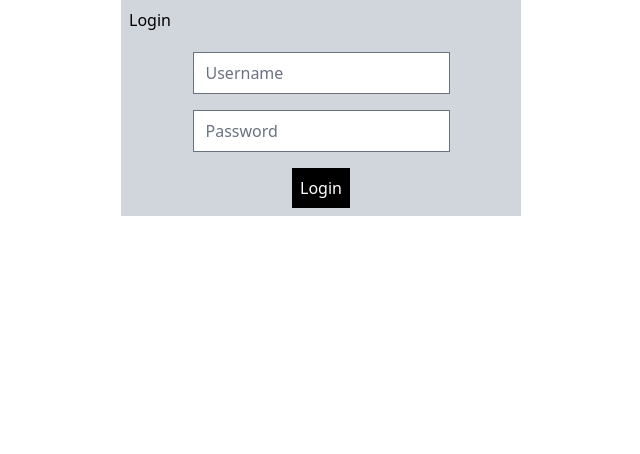
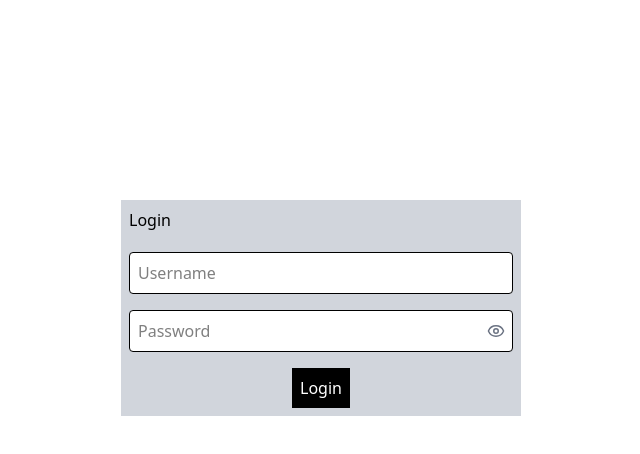
Before and after one commit to manuel-crispino/iot-sensors-app, a SvelteKit app: page /login in a window 1280 px wide. Shown: the top 454 px of the page, without its empty margins (319-959 px from the left). Built offline with nearby package versions, Linux system fonts and the light colour scheme.

Commit message:
feature: login UI components

```diff
--- a/package.json
+++ b/package.json
@@ -21,7 +21,6 @@
 		"@sveltejs/adapter-auto": "^6.1.0",
 		"@sveltejs/kit": "^2.43.2",
 		"@sveltejs/vite-plugin-svelte": "^6.2.0",
-		"@tailwindcss/forms": "^0.5.10",
 		"@tailwindcss/vite": "^4.1.13",
 		"@types/node": "^22",
 		"@vitest/browser": "^3.2.4",
@@ -43,6 +42,7 @@
 		"vitest-browser-svelte": "^1.1.0"
 	},
 	"dependencies": {
+		"lucide-svelte": "^0.546.0",
 		"nats.ws": "^1.30.3",
 		"uuid": "^13.0.0"
 	}
--- a/src/app.css
+++ b/src/app.css
@@ -1,2 +1 @@
 @import 'tailwindcss';
-@plugin '@tailwindcss/forms';
--- /dev/null
+++ b/src/domain/form.ts
@@ -0,0 +1,16 @@
+// src/domain/form.ts
+export type AutoCompleteType =
+  | 'on'
+  | 'off'
+  | 'username'
+  | 'current-password'
+  | 'new-password'
+  | 'email'
+  | 'name'
+  | 'given-name'
+  | 'family-name'
+  | 'tel'
+  | 'address-line1'
+  | 'address-line2'
+  | 'country'
+  | 'postal-code';
--- /dev/null
+++ b/src/lib/components/common/Button.svelte
@@ -0,0 +1,14 @@
+<script lang="ts">
+  // props
+  export let text: string | undefined;
+  export let type: "button" | "submit" | "reset" = "button"; // default type
+  export let onClick: (() => void) | undefined = undefined;
+</script>
+
+<button
+    type={type}
+    onclick={onClick}
+    class="bg-black text-white dark:bg-white dark:text-black p-2 hover:cursor-pointer hover:bg-gray-200 hover:text-black"
+>
+    {text}
+</button>
--- /dev/null
+++ b/src/lib/components/common/Input.svelte
@@ -0,0 +1,38 @@
+<script lang="ts">
+  import type { AutoCompleteType } from '$domain/form';
+  import { Eye, EyeOff } from 'lucide-svelte';
+
+  export let value: string = '';
+  export let placeholder: string = '';
+  export let type: 'text' | 'password' | 'email' | 'number' = 'text';
+  export let autocomplete: AutoCompleteType = 'off';
+  export let required: boolean = false;
+
+  let showPassword = false;
+</script>
+
+<div class="relative w-full">
+  <input
+    type={type === 'password' && showPassword ? 'text' : type}
+    placeholder={placeholder}
+    bind:value={value}
+    autocomplete={autocomplete}
+    {required}
+    class="p-2 border bg-white rounded w-full pr-10 focus:outline-none focus:ring-2 focus:ring-blue-500"
+  />
+
+  {#if type === 'password'}
+    <button
+      type="button"
+      on:click={() => (showPassword = !showPassword)}
+      class="absolute right-2 top-1/2 -translate-y-1/2 text-gray-500 hover:text-gray-800"
+      aria-label="Toggle password visibility"
+    >
+      {#if showPassword}
+        <EyeOff size={18} />
+      {:else}
+        <Eye size={18} />
+      {/if}
+    </button>
+  {/if}
+</div>
--- a/src/routes/+layout.svelte
+++ b/src/routes/+layout.svelte
@@ -9,4 +9,6 @@
 <svelte:head>
 	<link rel="icon" href={favicon} />
 </svelte:head>
+<div class="pt-50">
 {@render children?.()}
+</div>
--- a/src/routes/dashboard/+page.svelte
+++ b/src/routes/dashboard/+page.svelte
@@ -2,6 +2,7 @@
 import { authStore, logout } from '$stores/authStore';
 import { onMount } from 'svelte';
 import { goto } from '$app/navigation';
+import Button from '$lib/components/common/Button.svelte';
 
 onMount(() => {
   authStore.subscribe((state) => {
@@ -15,8 +16,10 @@ function handleLogout() {
 }
 </script>
 
+<div class="flex flex-col items-center ">
 <h1 class="dark:text-white">Dashboard</h1>
-<button class="dark:text-black dark:bg-white p-2 "
-onclick={handleLogout}>
-Logout
-</button>
+
+<Button
+onClick={handleLogout}
+text="Logout"/>
+</div>
--- a/src/routes/login/+page.svelte
+++ b/src/routes/login/+page.svelte
@@ -2,10 +2,12 @@
   import { login } from '$stores/authStore';
   import { goto } from '$app/navigation';
   import { findUser } from '$infrastructure/mockDatabase';
+	import Button from '$lib/components/common/Button.svelte';
+	import Input from '$lib/components/common/Input.svelte';
 
   let username: string = '';
   let password: string = '';
-  let trials: number = 3;
+  let trials: number = 3; // simulacion defensa brute force attack
   let showModal: boolean = false;
   let isLoading = false;
 
@@ -41,6 +43,8 @@
       if (trials === 0)
         handleShowModal();
     }
+    username = '';
+    password = '';
     isLoading = false;
   }
 </script>
@@ -48,22 +52,43 @@
 <div class="flex flex-col items-center gap-5">
   <!-- 🔄 Overlay loading -->
   {#if isLoading}
-    <div class="absolute inset-0 flex flex-col items-center justify-center bg-black/50 backdrop-blur-sm rounded-lg">
-    <!-- loading component -->
+    <div class="absolute inset-0 flex items-center justify-center bg-black/90 backdrop-blur-sm">
+      <!-- Contenitore centrale -->
+      <div class="flex flex-col items-center justify-center bg-gray-900 text-white p-6 rounded-2xl shadow-lg">
+      <!-- Spinner -->
       <div class="w-12 h-12 border-4 border-white border-t-transparent rounded-full animate-spin"></div>
-      <p class="text-white mt-3 text-sm">Verificando credenciales...</p>
+
+      <!-- Text -->
+      <p class="mt-3 text-sm opacity-90">Verificando credenciales...</p>
+      </div>
     </div>
   {/if}
-  <div class="bg-gray-300 dark:bg-blue-500/40 p-2 w-100 flex flex-col justify-center gap-5">
-    <h1 class="dark:text-white">Login</h1>
-    <form on:submit={handleLogin} class="flex flex-col items-center gap-4">
-      <input type="text" placeholder="Username" bind:value={username} autocomplete="username" required>
-      <input type="password" placeholder="Password" bind:value={password} autocomplete="current-password" required>
-      <button type="submit" class="bg-black text-white dark:bg-white dark:text-black p-2 hover:cursor-pointer hover:bg-gray-200">
-        Login
-      </button>
-    </form>
-  </div>
+
+  {#if !isLoading}
+    <div class="bg-gray-300 dark:bg-blue-500/40 p-2 w-100 flex flex-col justify-center gap-5">
+      <h1 class="dark:text-white">Login</h1>
+      <form on:submit={handleLogin} class="flex flex-col items-center gap-4">
+        <Input
+          type="text"
+          placeholder="Username"
+          bind:value={username}
+          autocomplete="username"
+        />
+        <Input
+          type="password"
+          placeholder="Password"
+          bind:value={password}
+          autocomplete="current-password"
+          required
+        />
+        <Button
+          type="submit"
+          text="Login"
+        />
+      </form>
+    </div>
+  {/if}
+
   {#if showModal}
     <div class="fixed inset-0 flex items-center justify-center bg-black/50">
       <div class="bg-gray-800 text-white p-6 rounded-xl shadow-lg text-center">
```
Also changed, not shown: 2 other files (tests, documents, lock files or other folders).
